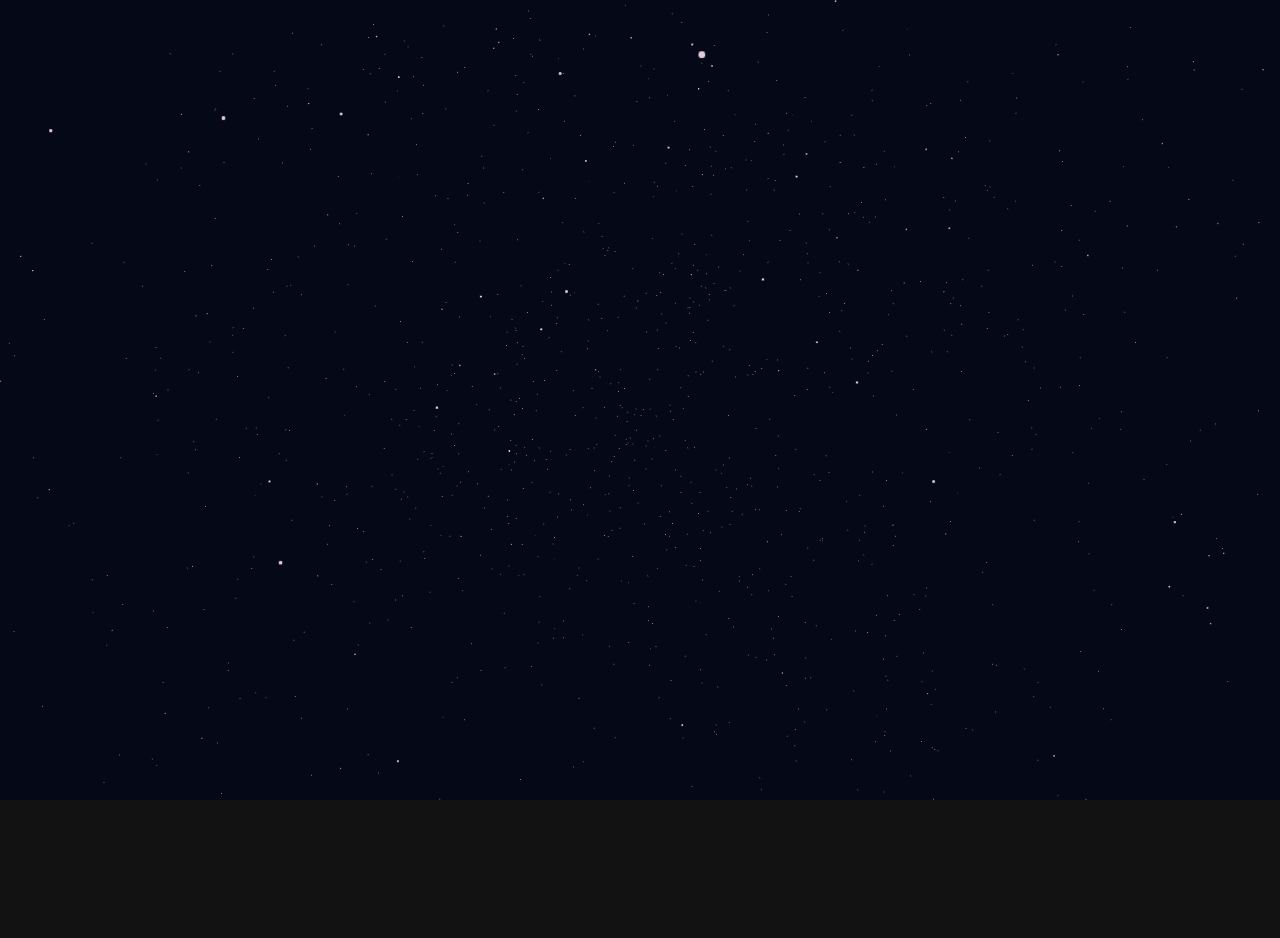
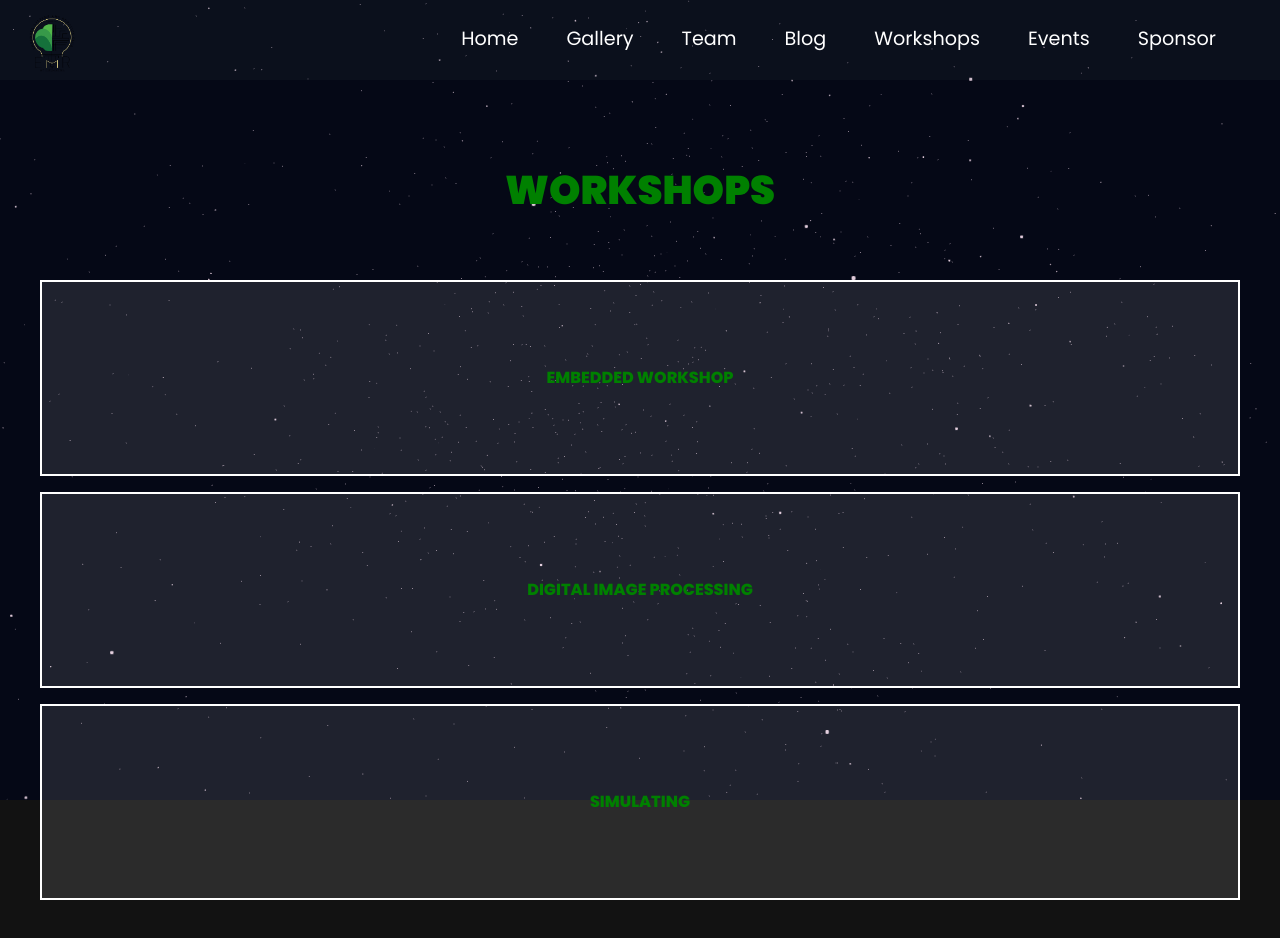
Before and after one commit to Einstein-ash/WebD-2.1_a, a React (Vite) app: page /workshop-details in a window 1280 px wide. Before the commit this address had no page. Before the commit the page ends 800 px from the top, so only its background shows below. Built offline with nearby package versions, Linux system fonts and the light colour scheme.

Commit message:
Added WorkshopDetails page

```diff
--- a/src/App.jsx
+++ b/src/App.jsx
@@ -1,28 +1,31 @@
 import { BrowserRouter } from "react-router-dom";
-import React from 'react';
-import { BrowserRouter as Router, Route, Routes } from 'react-router-dom';
+import React from "react";
+import { BrowserRouter as Router, Route, Routes } from "react-router-dom";
 
-import {    Navbar, StarsCanvas ,
+import {
+  Navbar,
+  StarsCanvas,
   // TabLinks, Hero, ,BlogPage,Team,SponsorPage
 } from "./components";
 
-import Home from './pages/Home';
-import GalleryComp from './pages/GalleryPage';
-import SponsorPage from './components/Sponsor/Sponsor';
-import WorkshopPage from './pages/WorkshopPage'
-import TeamComp from './pages/TeamPage';
-import Blog from './pages/Blog';
+import Home from "./pages/Home";
+import GalleryComp from "./pages/GalleryPage";
+import SponsorPage from "./components/Sponsor/Sponsor";
+import WorkshopPage from "./pages/WorkshopPage";
+import TeamComp from "./pages/TeamPage";
+import Blog from "./pages/Blog";
 // import Event from './pages/eventpage';
-import ContactUs from './components/ContactUs/Contact'
+import ContactUs from "./components/ContactUs/Contact";
 // import EventPage from './pages/eventpage';
-import ScrollToTop from './ScrollToTop';
+import WorkshopDetail from "./components/WorkshopPage/WorkshopDetail";
+import ScrollToTop from "./ScrollToTop";
 
 const App = () => {
   return (
     <BrowserRouter>
-<ScrollToTop />
-{/* <Navbar/> */}
-<StarsCanvas />
+      <ScrollToTop />
+      {/* <Navbar/> */}
+      <StarsCanvas />
 
       <Routes>
         <Route path="/" element={<Home />} />
@@ -33,16 +36,13 @@ const App = () => {
         <Route path="/blog" element={<Blog />} />
         {/* <Route path="/event" element={<EventPage />} /> */}
 
-        <Route path="/gallery" element={<GalleryComp/>} />
+        <Route path="/gallery" element={<GalleryComp />} />
         {/* <Route path="/event" element={<Event/>} /> */}
         <Route path="/workshop" element={<WorkshopPage />} />
+        <Route path="/workshop-details" element={<WorkshopDetail />} />
       </Routes>
-
     </BrowserRouter>
-
-
-
   );
-}
+};
 
 export default App;
--- /dev/null
+++ b/src/assets/css/WorkshopDetails.css
@@ -0,0 +1,52 @@
+.workshop_cards{
+    margin:5vh;
+    display:block;
+    justify-content: center;
+    align-items: center;
+}
+.ca{
+    height:auto;
+    border: 2px solid white;
+    padding:2vh;
+    margin-bottom: 2vh;
+    width:auto;
+    display:flex;
+    align-items:center;
+    justify-content: center;
+    background-color: rgba(255, 255, 255, 0.106);
+}
+
+.workshop_title > h1{
+    margin-top: 10vh;
+    font-size: 5vh;
+    font-weight: 900;
+    height: 10vh;
+    color:green;
+}
+
+.workshop_text{
+    width:auto;
+    /* position:absolute */
+}
+
+.workshop_wrap   > h4{
+    font-size: 600;
+    font-weight: 800;
+    color:green;
+}
+
+.workshop_wrap{
+    display:flex;
+    justify-content: center;
+    align-items:center;
+    height:20vh;
+}
+.ca:hover{
+    background-color: rgba(255, 255, 255, 0.04);
+    transition:all 0.4s;
+}
+
+.disc{
+    position:relative;
+    color:white;
+}
--- /dev/null
+++ b/src/components/WorkshopPage/Bullet.jsx
@@ -0,0 +1,41 @@
+import React, { useState } from "react";
+import "../../assets/css/WorkshopDetails.css";
+
+function Bullet({ id, name, info }) {
+  const [hover, setHover] = useState(false);
+  const descriptionDetails = hover ? info : "";
+
+  function hoverHandler() {
+    const temp = setTimeout(() => {}, 1000);
+    setHover(true);
+    return () => clearTimeout(temp);
+  }
+
+  function outHoverHandler() {
+    const temp = setTimeout(() => {}, 1000);
+    setHover(false);
+    return () => clearTimeout(temp);
+  }
+
+  return (
+    <div
+      className="ca"
+      onMouseEnter={hoverHandler}
+      onMouseLeave={outHoverHandler}
+    >
+      <div className="workshop_card">
+        <div className="workshop_wrap">
+          <h4 className="workshop_text" contenteditable data-text={name}>
+            {name}
+          </h4>
+        </div>
+      </div>
+
+      <div className="disc">
+        <p className="workshop_details"> {descriptionDetails}</p>
+      </div>
+    </div>
+  );
+}
+
+export default Bullet;
--- /dev/null
+++ b/src/components/WorkshopPage/WorkshopDetail.jsx
@@ -0,0 +1,22 @@
+import React, { useState } from "react";
+import data from "./data.jsx";
+import Workshops from "./WorkshopDetails";
+import NavBar2 from "../Navbar2.jsx";
+import "../../assets/css/WorkshopDetails.css";
+
+const WorkshopDetail = () => {
+  const [ws, setws] = useState(data);
+  function showworkshop(id) {
+    const newWorkshops = ws.filter((tour) => tour.id === id);
+    setws(newWorkshops);
+  }
+
+  return (
+    <div className="App">
+      <NavBar2 />
+      <Workshops ws={ws} showworkshop={showworkshop} />
+    </div>
+  );
+};
+
+export default WorkshopDetail;
--- /dev/null
+++ b/src/components/WorkshopPage/WorkshopDetails.jsx
@@ -0,0 +1,21 @@
+import React from "react";
+import Bullet from "./Bullet.jsx";
+import "../../assets/css/WorkshopDetails.css";
+
+const Workshops = ({ ws }) => {
+  return (
+    <div className="workshop_container">
+      <div className="workshop_title">
+        <h1 data-text="WORKSHOPS">WORKSHOPS</h1>
+      </div>
+
+      <div className="workshop_cards">
+        {ws.map((workshop) => {
+          return <Bullet key={workshop.id} {...workshop} />;
+        })}
+      </div>
+    </div>
+  );
+};
+
+export default Workshops;
--- a/src/components/WorkshopPage/WorkshopHead.jsx
+++ b/src/components/WorkshopPage/WorkshopHead.jsx
@@ -4,7 +4,13 @@ import { Carousel } from "react-carousel-minimal";
 import img1 from "../../assets/images/WorkshopPage/carousel1.jpg";
 import img2 from "../../assets/images/WorkshopPage/carousel2.jpg";
 import img3 from "../../assets/images/WorkshopPage/carousel3.jpg";
+import { useNavigate } from "react-router-dom";
+
 function WorkshopHead() {
+  const navigate = useNavigate();
+  const handleExploreButtonClick = () => {
+    navigate("/workshop-details");
+  };
   const data = [
     {
       image: img1,
@@ -58,7 +64,9 @@ function WorkshopHead() {
 
       <div className="explorebtn-container">
         <AnchorLink href="#current-Workshop-Head">
-          <button className="explorebtn">Explore</button>
+          <button className="explorebtn" onClick={handleExploreButtonClick}>
+            Explore
+          </button>
         </AnchorLink>
       </div>
     </div>
--- /dev/null
+++ b/src/components/WorkshopPage/data.jsx
@@ -0,0 +1,27 @@
+const data = [
+	{
+		id: 1,
+		name: "EMBEDDED WORKSHOP",
+		info:"Lorem Ipsum is simply dummy text of the printing and typesetting industry. Lorem Ipsum has been the industry's standard dummy text ever since the 1500s, when an unknown printer took a galley of type and scrambled it to make a type specimen book. It has survived not only five centuries, but also the leap into electronic typesetting,",
+        image:"https://cdn.thecodehelp.in/Agra.jpeg"
+
+	},
+	{
+		id: 2,
+		name: "DIGITAL IMAGE PROCESSING",
+        info:"Lorem Ipsum is simply dummy text of the printing and typesetting industry. Lorem Ipsum has been the industry's standard dummy text ever since the 1500s, when an unknown printer took a galley of type and scrambled it to make a type specimen book. It has survived not only five centuries, but also the leap into electronic typ ",
+		image:"https://cdn.thecodehelp.in/Agra.jpeg"
+    },
+	{
+		id: 3,
+		name: "SIMULATING",
+		info: " Lorem Ipsum is simply dummy text of the printing and typesetting industry. Lorem Ipsum has been the industry's standard dummy text ever since the 1500s, when an unknown printer took a galley of type and scrambled it to make a type specimen book. It has survived not only five centuries, but also the leap into ",
+		image:"https://cdn.thecodehelp.in/Agra.jpeg",
+		font:"",
+
+
+	},
+
+];
+
+export default data;
--- a/src/pages/WorkshopPage.jsx
+++ b/src/pages/WorkshopPage.jsx
@@ -1,12 +1,12 @@
 import React from "react";
 import WorkshopHead from "../components/WorkshopPage/WorkshopHead";
 import CurrentWorkshop from "../components/WorkshopPage/CurrentWorkshop";
-import NavBar2 from '../components/Navbar2';
+import WorkshopDetail from "../components/WorkshopPage/WorkshopDetail";
+import NavBar2 from "../components/Navbar2";
 function WorkshopPage() {
   return (
     <>
-
-        <NavBar2 />
+      <NavBar2 />
       <CurrentWorkshop />
       <WorkshopHead />
     </>
```
Also changed, not shown: 1 other file (tests, documents, lock files or other folders).
